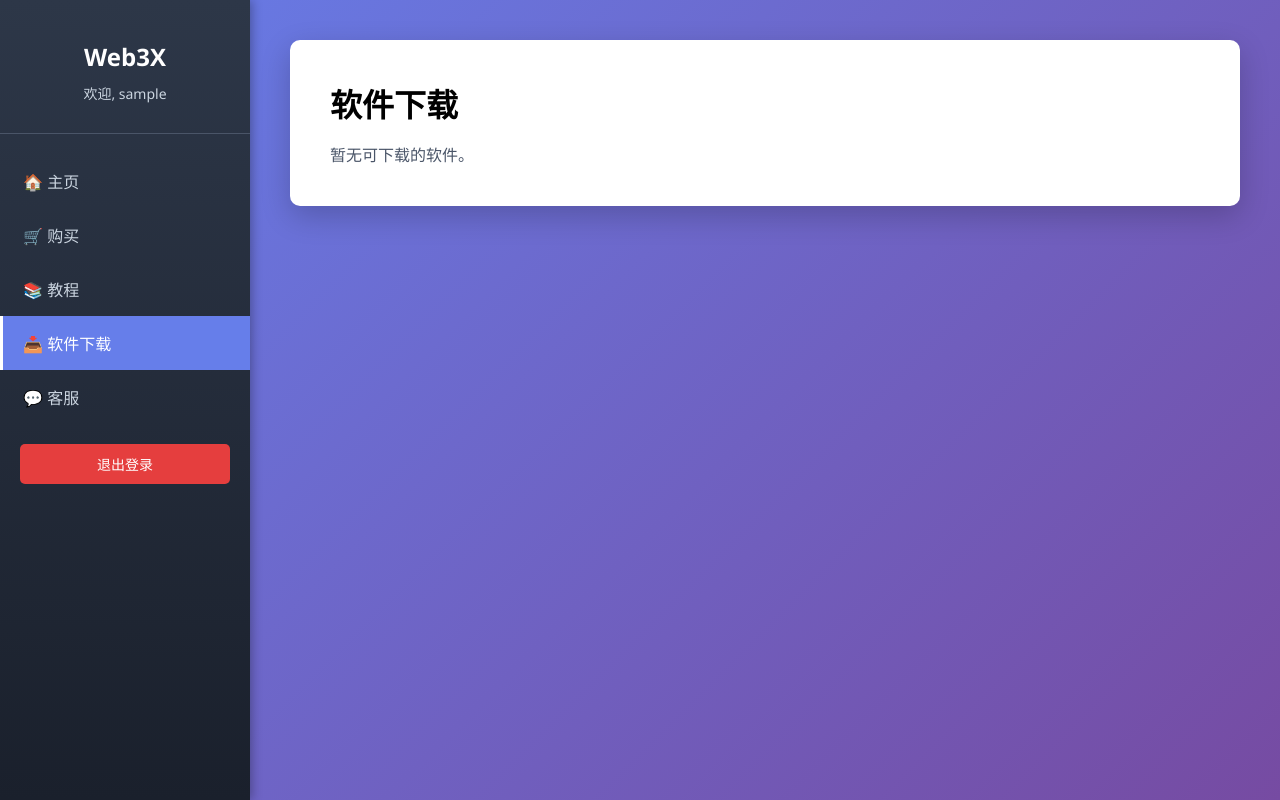
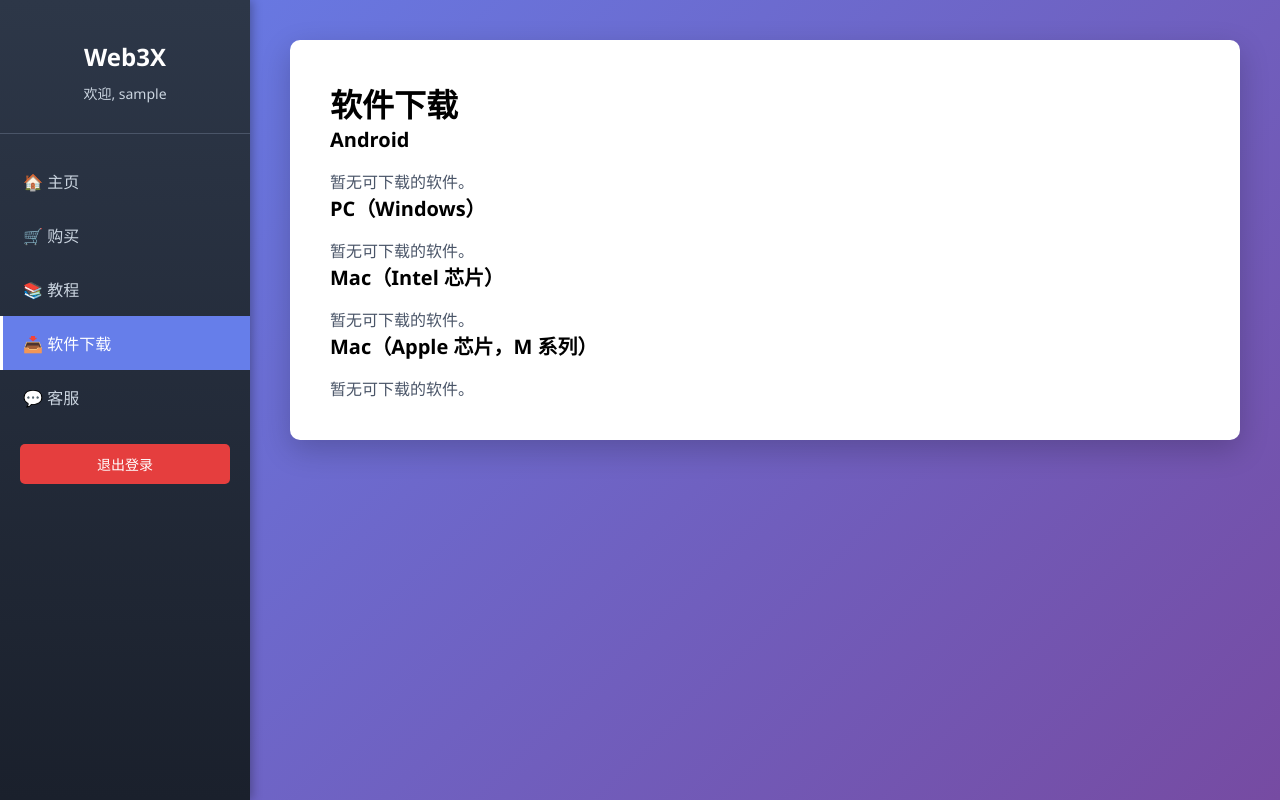
Before and after one commit to suncongch/web3x, a Flask app: page /downloads in a window 1280 px wide. Run offline with Flask 3, Linux system fonts and the light colour scheme; the visitor is signed in with stand-in values (Sample User, id 1).

Commit message:
Group software downloads by platform

```diff
--- a/app.py
+++ b/app.py
@@ -855,26 +855,52 @@ def is_software_download(path):
     )
 
 
+SOFTWARE_DOWNLOAD_PLATFORMS = {
+    'android': 'Android',
+    'pc': 'PC（Windows）',
+    'mac-intel': 'Mac（Intel 芯片）',
+    'mac-apple-silicon': 'Mac（Apple 芯片，M 系列）',
+}
+
+
+def list_software_downloads(directory):
+    if directory.is_symlink() or not directory.is_dir():
+        return []
+    return sorted(
+        (path.name for path in directory.iterdir() if is_software_download(path)),
+        key=str.casefold,
+    )
+
+
 @app.route('/downloads')
 def software_downloads():
     if 'user_id' not in session:
         return redirect(url_for('login'))
     directory = Path(app.root_path) / 'downloads'
-    files = sorted(
-        (path.name for path in directory.iterdir() if is_software_download(path)),
-        key=str.casefold,
-    ) if directory.is_dir() else []
-    return render_template('downloads.html', username=session.get('username'), files=files)
+    groups = [
+        (platform, label, list_software_downloads(directory / platform))
+        for platform, label in SOFTWARE_DOWNLOAD_PLATFORMS.items()
+    ]
+    legacy_files = list_software_downloads(directory)
+    if legacy_files:
+        groups.append((None, '其他软件', legacy_files))
+    return render_template('downloads.html', username=session.get('username'), groups=groups)
 
 
-@app.route('/downloads/<filename>')
-def download_software(filename):
+@app.route('/downloads/<filename>', defaults={'platform': None})
+@app.route('/downloads/<platform>/<filename>')
+def download_software(filename, platform):
     if 'user_id' not in session:
         return redirect(url_for('login'))
     if Path(filename).name != filename:
         abort(404)
-    path = Path(app.root_path) / 'downloads' / filename
-    if not is_software_download(path):
+    directory = Path(app.root_path) / 'downloads'
+    if platform is not None:
+        if platform not in SOFTWARE_DOWNLOAD_PLATFORMS:
+            abort(404)
+        directory /= platform
+    path = directory / filename
+    if directory.is_symlink() or not is_software_download(path):
         abort(404)
     return send_file(path, as_attachment=True)
 
--- a/templates/downloads.html
+++ b/templates/downloads.html
@@ -4,7 +4,9 @@
 
 {% block extra_css %}
 <style>
-    .download-list { display: grid; gap: 12px; margin-top: 20px; list-style: none; }
+    .download-group { margin-top: 24px; }
+    .download-group h2 { font-size: 20px; }
+    .download-list { display: grid; gap: 12px; margin-top: 12px; list-style: none; }
     .download-list li {
         display: flex;
         align-items: center;
@@ -30,12 +32,15 @@
 
 {% block content %}
 <h1>软件下载</h1>
+{% for platform, label, files in groups %}
+<section class="download-group">
+<h2>{{ label }}</h2>
 {% if files %}
 <ul class="download-list">
     {% for filename in files %}
     <li>
         <span class="download-name">{{ filename }}</span>
-        <a class="download-link" href="{{ url_for('download_software', filename=filename) }}"
+        <a class="download-link" href="{{ url_for('download_software', platform=platform, filename=filename) }}"
            aria-label="下载 {{ filename }}">下载</a>
     </li>
     {% endfor %}
@@ -43,4 +48,6 @@
 {% else %}
 <p class="download-empty">暂无可下载的软件。</p>
 {% endif %}
+</section>
+{% endfor %}
 {% endblock %}
```
Also changed, not shown: 5 other files.
